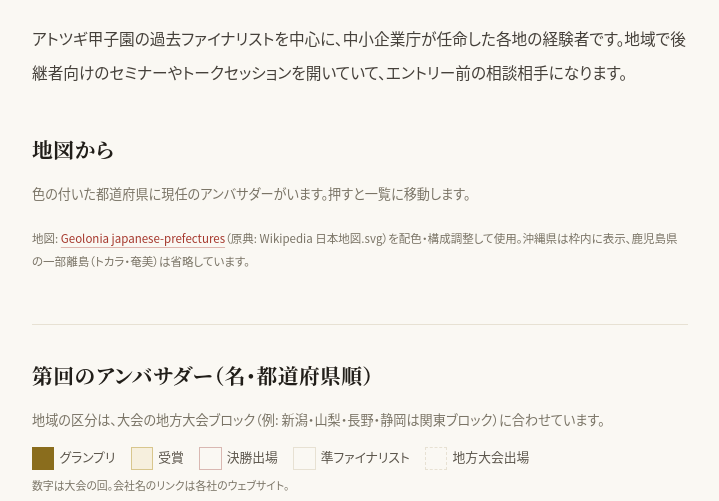
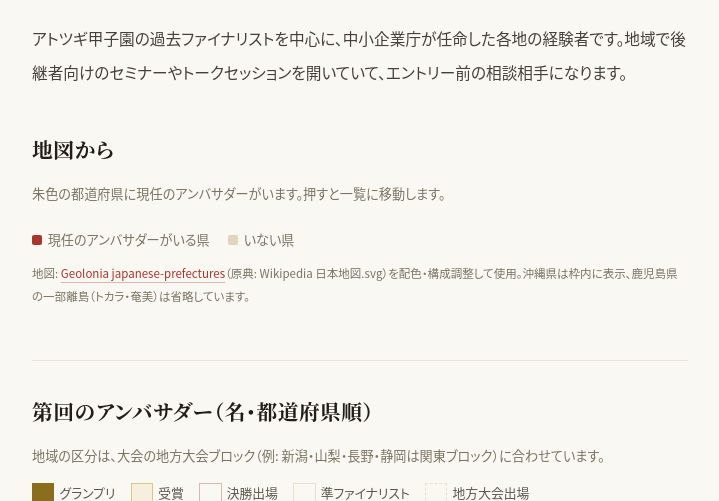
Before and after one commit to R9a00/shinseider, a Python web app: template site/templates/ambassadors.html in a window 1280 px wide. Shown: the part 160-661 px from the top of the page, without its empty margins (280-999 px from the left). Run offline with Jinja, Linux system fonts and the light colour scheme; the template is opened without the code that fills it, so the values that code supplies are empty; some libraries are stand-ins or nearby versions.

Commit message:
fix: アンバサダー地図の該当県を朱色に（凡例と文言も追加）
黒塗りは地のインク色と同じで「色の付いた県」が伝わらないため、
現任ありを朱（--accent）・ホバーを黒に反転。地図下に凡例を追加。

Co-Authored-By: Claude Fable 5 <noreply@anthropic.com>

```diff
--- a/site/static/style.css
+++ b/site/static/style.css
@@ -373,8 +373,14 @@ input[type="radio"], input[type="checkbox"] { accent-color: var(--ink); }
 .jpmap .prefecture path, .jpmap .prefecture polygon { fill: #ded6bf; stroke: var(--paper); stroke-width: 1.2; }
 .jpmap .inset-frame { fill: none; stroke: var(--line); stroke-width: 2; }
 .jpmap .inset-label { fill: var(--ink-faint); font-size: 26px; letter-spacing: .12em; }
-.jpmap g.has path, .jpmap g.has polygon { fill: var(--ink); }
-.jpmap a:hover g.has path, .jpmap a:hover g.has polygon { fill: var(--accent); }
+.jpmap g.has path, .jpmap g.has polygon { fill: var(--accent); }
+.jpmap a:hover g.has path, .jpmap a:hover g.has polygon { fill: var(--ink); }
+.map-legend { margin: .2rem 0 .6rem; font-size: .82rem; }
+.map-legend span + span { margin-left: 1.4em; }
+.map-legend .swatch { display: inline-block; width: .8em; height: .8em; border-radius: 2px;
+  margin-right: .4em; vertical-align: -.05em; }
+.map-legend .swatch.has { background: var(--accent); }
+.map-legend .swatch.none { background: #ded6bf; }
 .map-credit { font-size: .72rem; margin-bottom: 1.6rem; }
 
 /* 相談先の一覧（地域→県→人） */
--- a/site/templates/ambassadors.html
+++ b/site/templates/ambassadors.html
@@ -6,10 +6,11 @@
 <p class="lead">アトツギ甲子園の過去ファイナリストを中心に、中小企業庁が任命した各地の経験者です。地域で後継者向けのセミナーやトークセッションを開いていて、エントリー前の相談相手になります。</p>
 
 <h2 class="tight" style="margin-top:2.5rem">地図から</h2>
-<p class="muted">色の付いた都道府県に現任のアンバサダーがいます。押すと一覧に移動します。</p>
+<p class="muted">朱色の都道府県に現任のアンバサダーがいます。押すと一覧に移動します。</p>
 <div class="jpmap" role="navigation" aria-label="都道府県からアンバサダーを探す">
 {{ jmap_svg | safe }}
 </div>
+<p class="muted map-legend"><span><span class="swatch has" aria-hidden="true"></span>現任のアンバサダーがいる県</span><span><span class="swatch none" aria-hidden="true"></span>いない県</span></p>
 <p class="muted map-credit">地図: <a href="https://github.com/geolonia/japanese-prefectures" rel="noopener">Geolonia japanese-prefectures</a>（原典: Wikipedia 日本地図.svg）を配色・構成調整して使用。沖縄県は枠内に表示、鹿児島県の一部離島（トカラ・奄美）は省略しています。</p>
 
 <h2>第{{ meta.current_round }}回のアンバサダー（{{ cur.count }}名・都道府県順）</h2>
```
